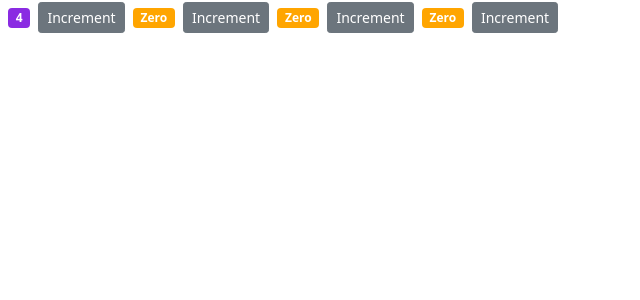
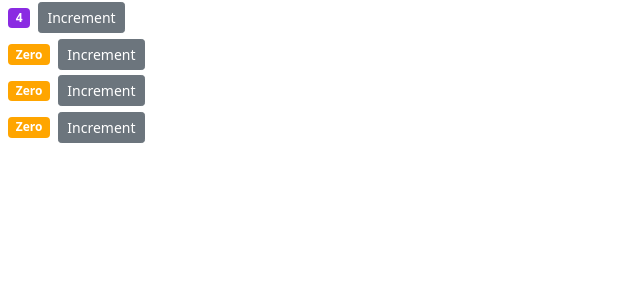
Before and after one commit to martinagabrielli/react-urban-octo, a React (Create React App) app: page / in a window 1280 px wide. Shown: the top 300 px of the page, without its empty margins (0-640 px from the left). Built offline with nearby package versions, Linux system fonts and the light colour scheme.

Commit message:
Remove console.log, add div

```diff
--- a/src/components/Counter.jsx
+++ b/src/components/Counter.jsx
@@ -6,7 +6,6 @@ class Counter extends Component {
     };
 
     handleIncrement = (product) => {
-        console.log(product)
         this.setState({value: this.state.value + 1});
     }
 
@@ -16,10 +15,10 @@ class Counter extends Component {
 
     render() {
         return (
-        <React.Fragment>
+        <div>
             <span className={this.getBadgeClasses()}>{this.formatCount()}</span>
             <button onClick={this.doHandleIncrement} className="btn btn-secondary btn-sm">Increment</button>
-        </React.Fragment>
+        </div>
         );
     }
 
--- a/src/components/Counters.jsx
+++ b/src/components/Counters.jsx
@@ -14,8 +14,7 @@ class Counters extends React.Component {
         return (
             <div>
                 {this.state.counters.map(counter => (
-                <Counter key={counter.id} value={counter.value}>
-                </Counter>
+                <Counter key={counter.id} value={counter.value} />
                 ))}
             </div>
         )
```
